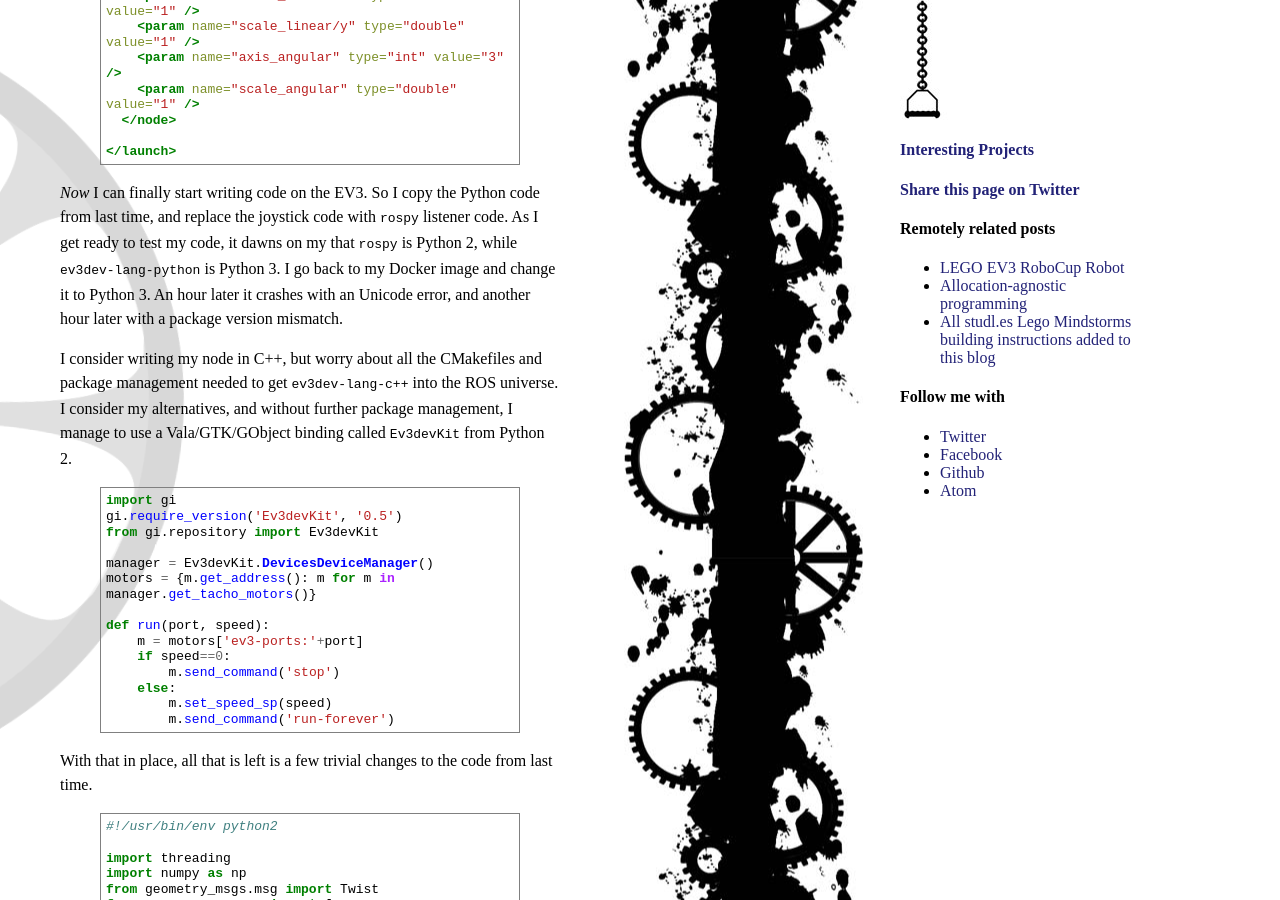
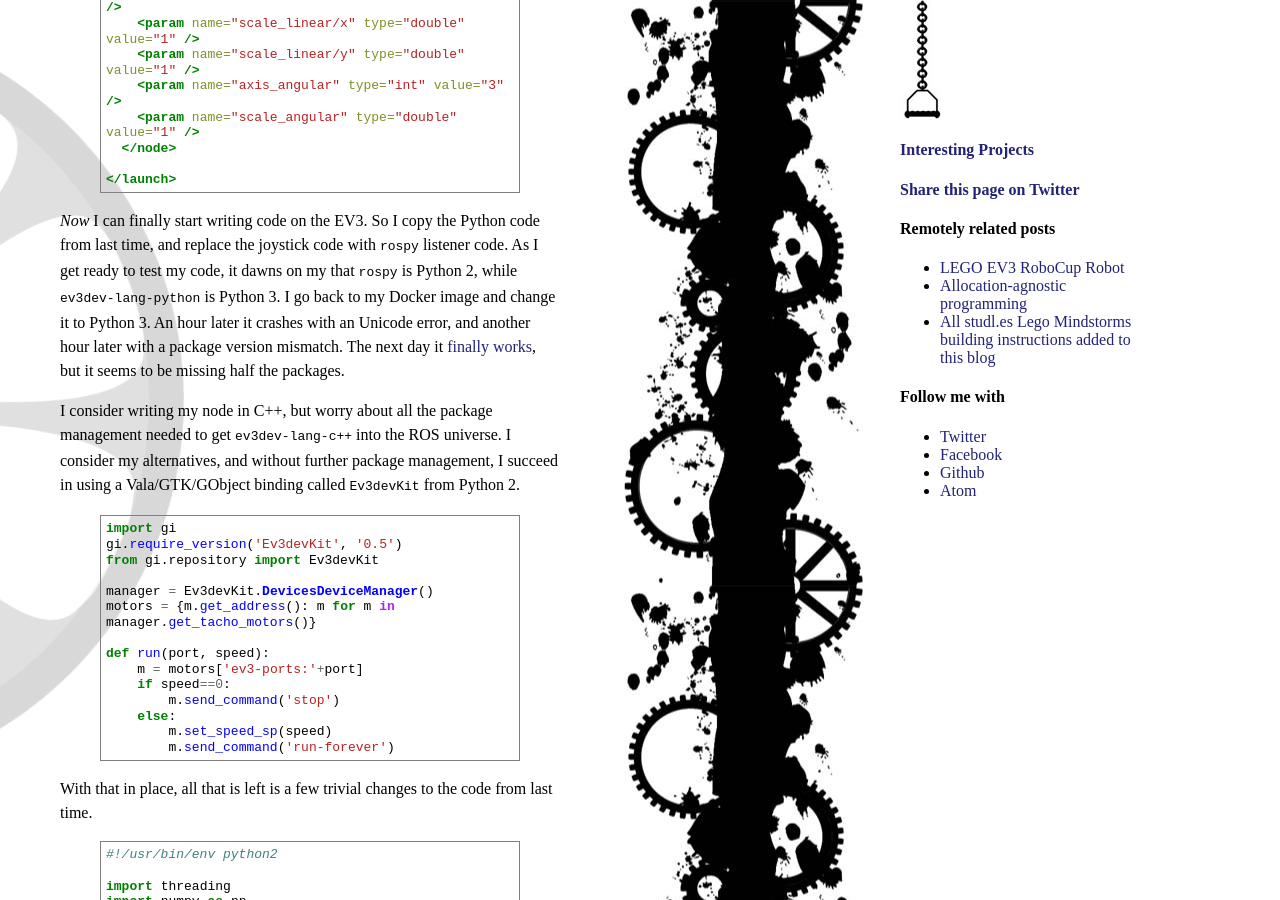
Before and after one commit to pepijndevos/pepijndevos.github.com, a Jekyll site: the page built from _posts/2018-06-22-ev3-soccer-robot-with-ros.markdown, in a window 1280 px wide and 900 px high, scrolled down 3150 px. Built offline with Jekyll 4.4.1, drawn with Linux system fonts in a browser that asks for light colours; some web fonts are replaced; some of the changed text lies outside the part shown.

Commit message:
update with 'working' Python 3 image

```diff
--- a/_posts/2018-06-22-ev3-soccer-robot-with-ros.markdown
+++ b/_posts/2018-06-22-ev3-soccer-robot-with-ros.markdown
@@ -66,9 +66,9 @@ ROS has a `joy` package, to read joysticks, and a `teleop_twist_joy` package tha
 </launch>
 {% endhighlight %}
 
-*Now* I can finally start writing code on the EV3. So I copy the Python code from last time, and replace the joystick code with `rospy` listener code. As I get ready to test my code, it dawns on my that `rospy` is Python 2, while `ev3dev-lang-python` is Python 3. I go back to my Docker image and change it to Python 3. An hour later it crashes with an Unicode error, and another hour later with a package version mismatch.
+*Now* I can finally start writing code on the EV3. So I copy the Python code from last time, and replace the joystick code with `rospy` listener code. As I get ready to test my code, it dawns on my that `rospy` is Python 2, while `ev3dev-lang-python` is Python 3. I go back to my Docker image and change it to Python 3. An hour later it crashes with an Unicode error, and another hour later with a package version mismatch. The next day it [finally works](https://hub.docker.com/r/pepijndevos/ev3dev-ros/), but it seems to be missing half the packages.
 
-I consider writing my node in C++, but worry about all the CMakefiles and package management needed to get `ev3dev-lang-c++` into the ROS universe. I consider my alternatives, and without further package management, I manage to use a Vala/GTK/GObject binding called `Ev3devKit` from Python 2.
+I consider writing my node in C++, but worry about all the package management needed to get `ev3dev-lang-c++` into the ROS universe. I consider my alternatives, and without further package management, I succeed in using a Vala/GTK/GObject binding called `Ev3devKit` from Python 2.
 
 {% highlight python %}
 import gi
```
Also changed, not shown: other parts of _posts/2018-06-22-ev3-soccer-robot-with-ros.markdown (+1 -1 lines).
